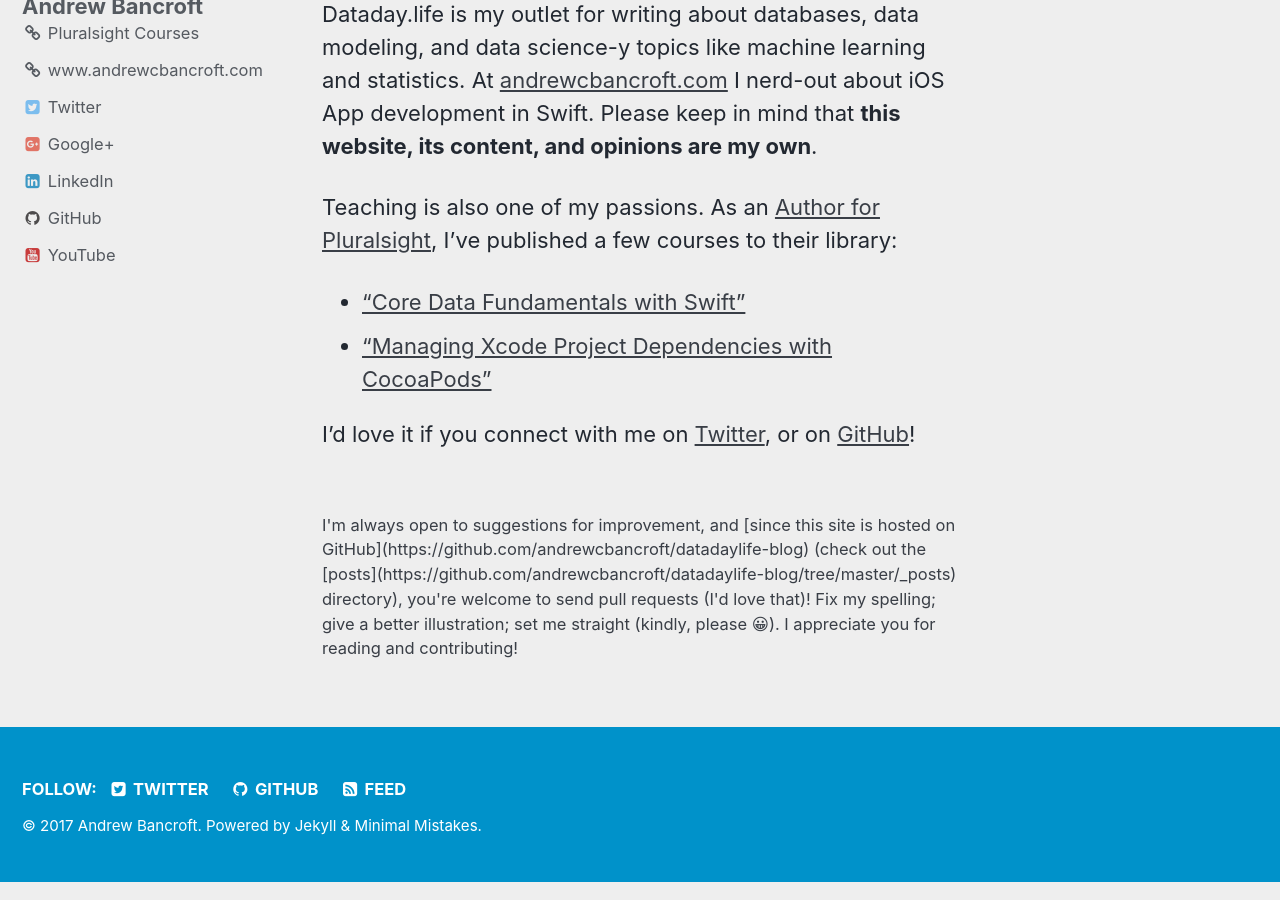
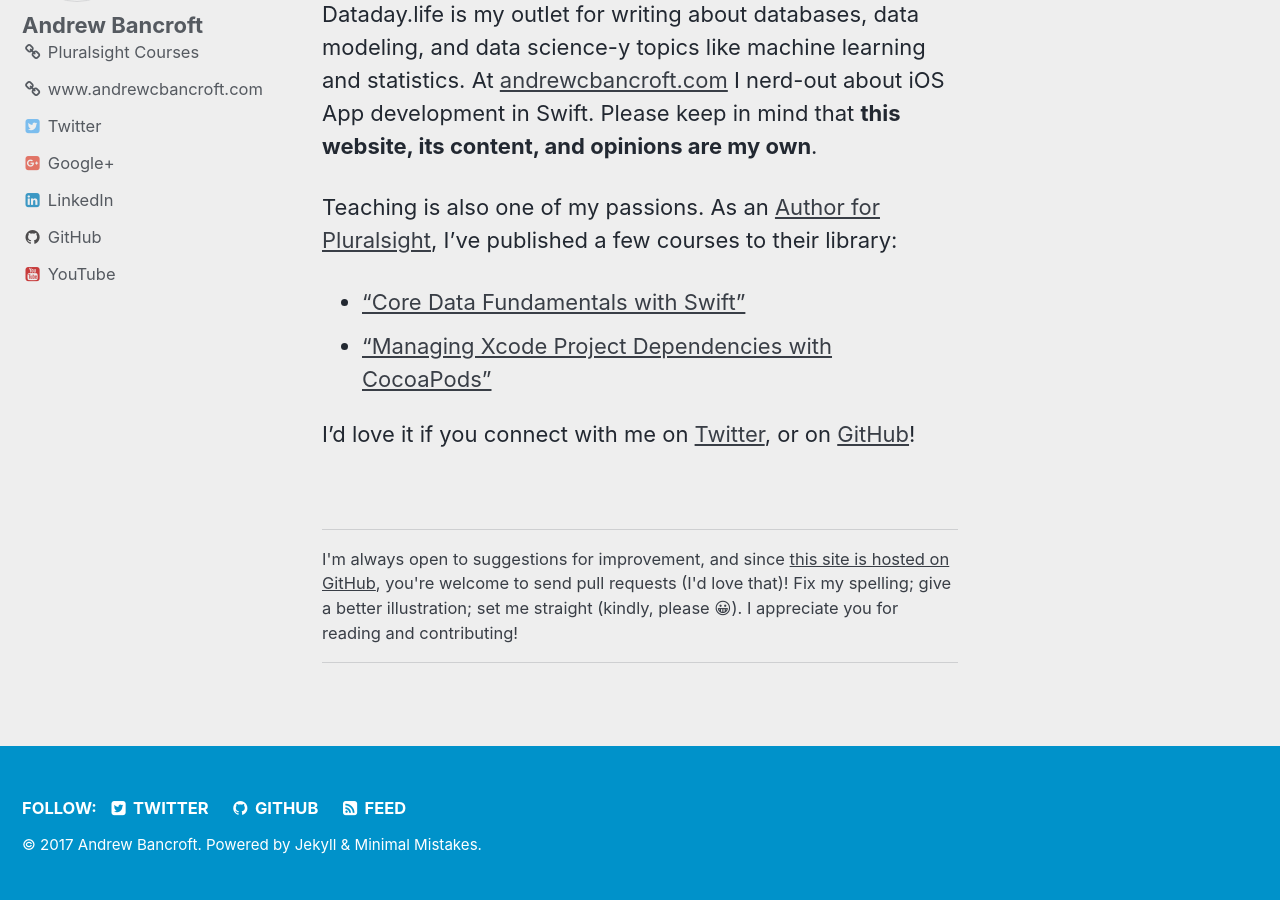
Before and after one commit to andrewcbancroft/datadaylife-blog, a Jekyll site: the page built from about.md, in a window 1280 px wide and 900 px high, scrolled down 397 px. Built offline with Jekyll 4.4.1, drawn with Linux system fonts in a browser that asks for light colours; grey boxes are pictures that could not be loaded.

Commit message:
Update single.html

```diff
--- a/_layouts/single.html
+++ b/_layouts/single.html
@@ -54,10 +54,12 @@
       </section>
 
       <footer class="page__meta">
+        <hr>
+        <p>I'm always open to suggestions for improvement, and since <a href="https://github.com/andrewcbancroft/datadaylife-blog">this site is hosted on GitHub</a>, you're welcome to send pull requests (I'd love that)! Fix my spelling; give a better illustration; set me straight (kindly, please 😀). I appreciate you for reading and contributing!</p>
+        <hr>
         {% if site.data.ui-text[site.locale].meta_label %}
           <h4 class="page__meta-title">{{ site.data.ui-text[site.locale].meta_label }}</h4>
         {% endif %}
-        I'm always open to suggestions for improvement, and [since this site is hosted on GitHub](https://github.com/andrewcbancroft/datadaylife-blog) (check out the [posts](https://github.com/andrewcbancroft/datadaylife-blog/tree/master/_posts) directory), you're welcome to send pull requests (I'd love that)! Fix my spelling; give a better illustration; set me straight (kindly, please 😀). I appreciate you for reading and contributing!
         {% include page__taxonomy.html %}
         {% if page.last_modified_at %}
           <p class="page__date"><strong><i class="fa fa-fw fa-calendar" aria-hidden="true"></i> {{ site.data.ui-text[site.locale].date_label | default: "Updated:" }}</strong> <time datetime="{{ page.last_modified_at | date: "%Y-%m-%d" }}">{{ page.last_modified_at | date: "%B %d, %Y" }}</time></p>
```
